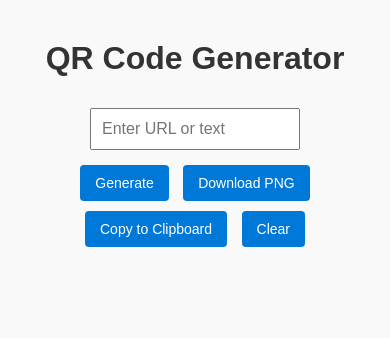
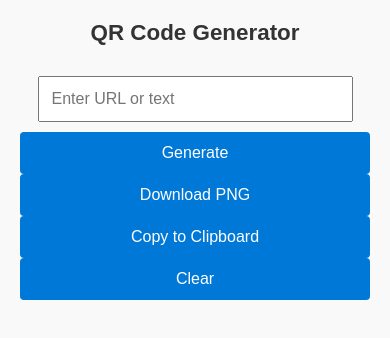
Before and after one commit to Am0031/qrcode-gen, a plain HTML site: page index.html in a window 390 px wide. Drawn offline with Linux system fonts and the light colour scheme.

Commit message:
adjusted sizes

```diff
--- a/index.html
+++ b/index.html
@@ -8,22 +8,34 @@
       body {
         font-family: Arial, sans-serif;
         text-align: center;
-        margin: 40px;
+        margin: 20px;
         background: #f9f9f9;
       }
       h1 {
         color: #333;
+        font-size: 1.8em;
+        margin-bottom: 20px;
       }
       input {
-        width: 60%; /* longer input field */
-        padding: 10px;
+        width: 90%; /* full width on mobile */
+        max-width: 600px; /* limit on desktop */
+        padding: 12px;
         font-size: 16px;
         margin: 10px 0;
+        box-sizing: border-box;
+      }
+      .button-group {
+        display: flex;
+        flex-wrap: wrap; /* allow wrapping on small screens */
+        justify-content: center;
+        gap: 10px;
+        margin-top: 10px;
       }
       button {
-        padding: 10px 15px;
-        margin: 5px;
-        font-size: 14px;
+        flex: 1 1 auto; /* buttons expand/shrink */
+        min-width: 120px;
+        padding: 12px;
+        font-size: 16px;
         cursor: pointer;
         border: none;
         border-radius: 4px;
@@ -35,6 +47,16 @@
       }
       #qrcode {
         margin-top: 20px;
+      }
+
+      /* Mobile-specific tweaks */
+      @media (max-width: 600px) {
+        h1 {
+          font-size: 1.4em;
+        }
+        button {
+          width: 100%; /* stack buttons full width */
+        }
       }
     </style>
   </head>
```
